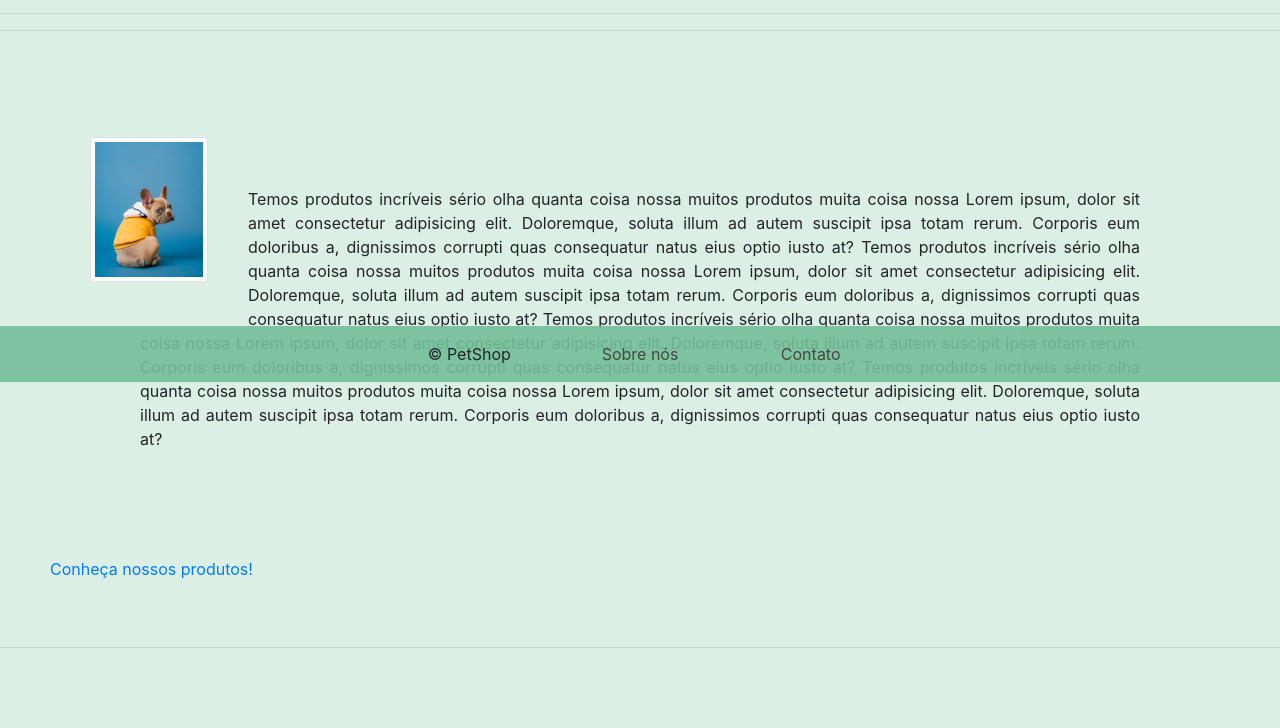
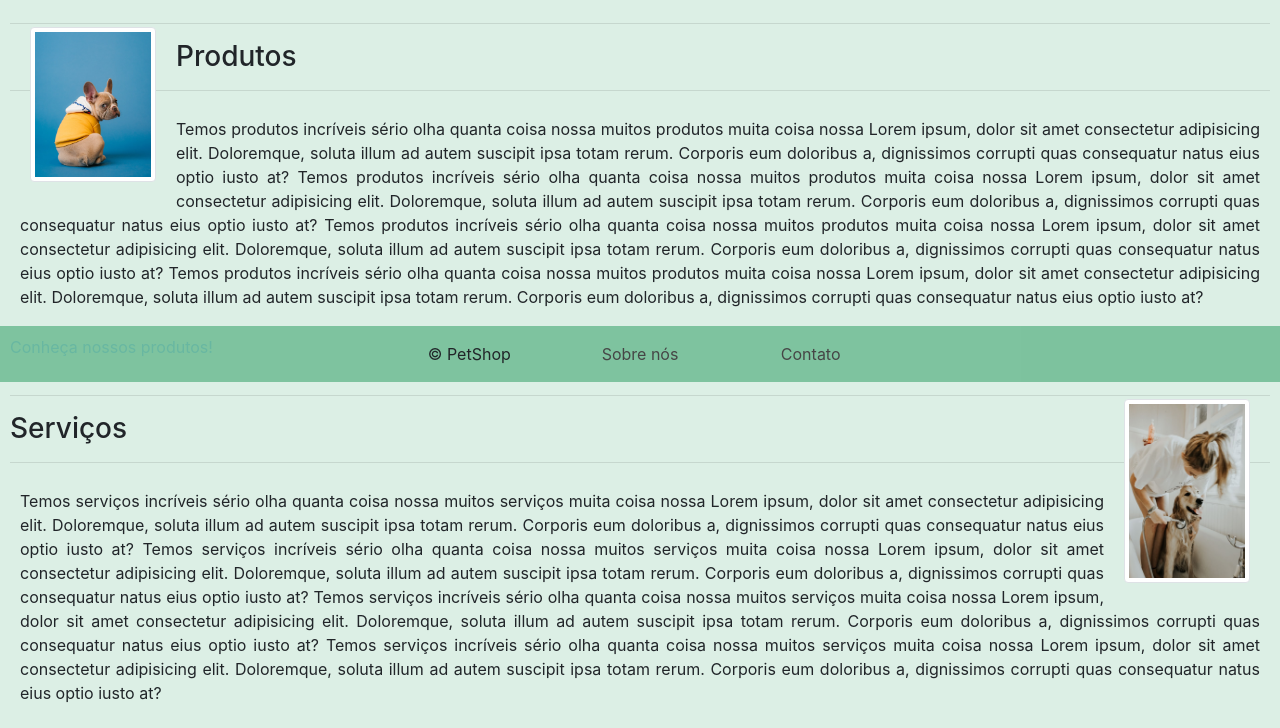
Before and after one commit to BrunoBaldissera/PetShop, a plain HTML site: page homepage.html in a window 1280 px wide. Shown: the part 418-1146 px from the top of the page. Drawn offline with nearby package versions, Linux system fonts and the light colour scheme.

Commit message:
homepage tweaks

```diff
--- a/homepage.html
+++ b/homepage.html
@@ -76,7 +76,6 @@
       </div>
     </div>
 
-    <hr>
 
     <!--DIV DE LOGIN
     <div id="login" class="text-center">
@@ -84,12 +83,12 @@
     </div>
     -->
 
-    <hr>
-
     <!--DIV DE PRODUTOS-->
     <div id="products" class="text-left clearfix">
       <img src="images/homepage_products.jpeg" id="products-image" alt="imagem para produtos" class="img-thumbnail rounded">
-
+      <hr>
+      <h3>Produtos</h3>
+      <hr>
       <p id="products-text" class="text-justify">
         Temos produtos incríveis sério olha quanta coisa nossa muitos produtos muita coisa nossa Lorem ipsum, dolor sit amet consectetur adipisicing elit. Doloremque, soluta illum ad autem suscipit ipsa totam rerum. Corporis eum doloribus a, dignissimos corrupti quas consequatur natus eius optio iusto at?
         Temos produtos incríveis sério olha quanta coisa nossa muitos produtos muita coisa nossa Lorem ipsum, dolor sit amet consectetur adipisicing elit. Doloremque, soluta illum ad autem suscipit ipsa totam rerum. Corporis eum doloribus a, dignissimos corrupti quas consequatur natus eius optio iusto at?
@@ -100,12 +99,14 @@
       <a href="linkproducts" id="products-link" alt="link para produtos">Conheça nossos produtos!</a>
     </div>
 
-    <hr>
-
     <!--DIV DE SERVIÇOS-->
     <div id="services" class="clearfix">
       <img src="images/homepage_servicos.jpeg" id="products-image" alt="link para produtos"
       class="img-thumbnail rounded float-right">
+
+      <hr>
+      <h3>Serviços</h3>
+      <hr>
 
       <p id="services-text" class="text-justify">
         Temos serviços incríveis sério olha quanta coisa nossa muitos serviços muita coisa nossa Lorem ipsum, dolor sit amet consectetur adipisicing elit. Doloremque, soluta illum ad autem suscipit ipsa totam rerum. Corporis eum doloribus a, dignissimos corrupti quas consequatur natus eius optio iusto at?
--- a/styles/homepage/homepage.css
+++ b/styles/homepage/homepage.css
@@ -5,30 +5,30 @@
 
 #products-image{
     max-width: 10%;
-    margin: 40px;
+    margin: 20px;
     float: left;
 }
 
 #services-image{
     max-width: 10%;
-    margin: 40px;
+    margin: 20px;
     float:right;
 }
 
 #products-text{
-    padding:90px;
+    padding:10px;
 }
 
 #services-text{
-    padding:90px;
+    padding:10px;
 }
 
 #products{
-    padding:50px;
+    padding:10px;
 }
 
 #services{
-    padding:50px;
+    padding:10px;
 }
 
 #slides{
```
